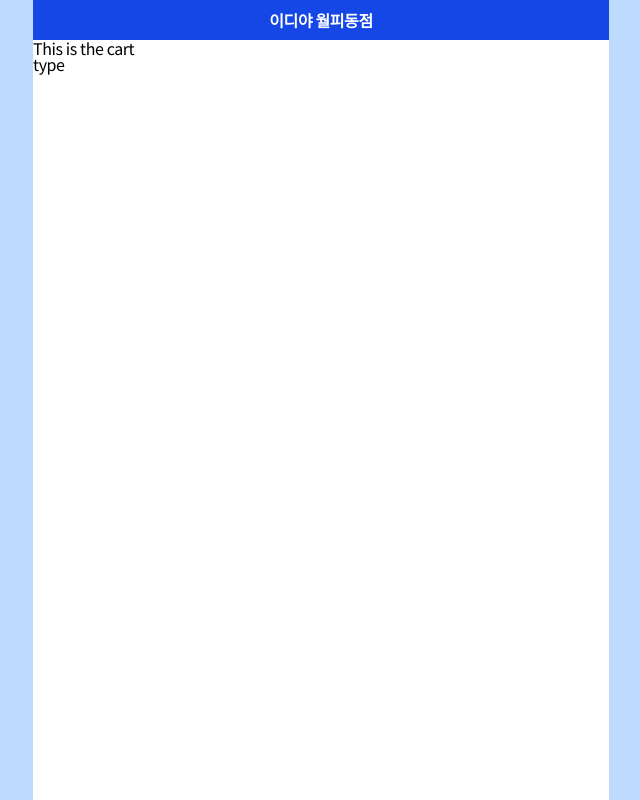
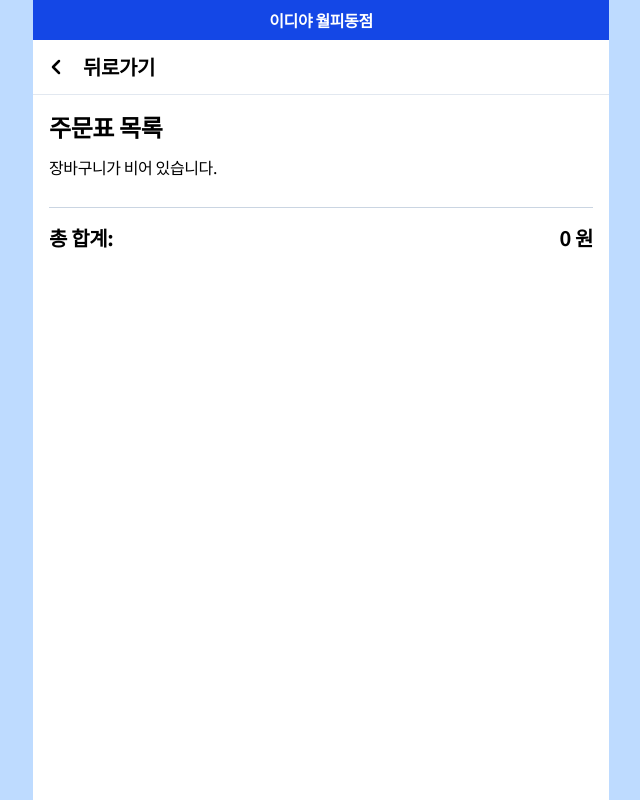
Before and after one commit to branwaySrc/EdiyaSrc, a Next.js app: page /cart in a window 1280 px wide. Shown: the top 800 px of the page, without its empty margins (319-959 px from the left). Built offline with nearby package versions, Linux system fonts and the light colour scheme.

Commit message:
cart function added

```diff
--- a/app/(screens)/cart/page.tsx
+++ b/app/(screens)/cart/page.tsx
@@ -1,8 +1,38 @@
+"use client";
+import { useCart } from "@/app/_util/cartContext";
+import NavHeader from "@/app/_components/tiles/NavHeader";
+
 export default function CartPage() {
+	const { cart } = useCart();
+
+	const total = cart.reduce((sum, item) => sum + item.productPrice, 0);
+
 	return (
 		<>
-			<div>This is the cart</div>
-			<div>type</div>
+			<NavHeader title="뒤로가기" />
+			<main className="p-4">
+				<h1 className="text-2xl font-bold mb-4">주문표 목록</h1>
+				{cart.length === 0 ? (
+					<p>장바구니가 비어 있습니다.</p>
+				) : (
+					<ul className="flex flex-col gap-4">
+						{cart.map((item, index) => (
+							<li key={index} className="flex justify-between items-center border-b pb-2">
+								<div className="flex flex-col">
+									<span className="font-semibold">{item.productName}</span>
+									<span className="text-sm text-slate-600">{item.productPrice} 원</span>
+								</div>
+							</li>
+						))}
+					</ul>
+				)}
+				<div className="mt-8 pt-4 border-t border-slate-300">
+					<p className="text-xl font-bold flex justify-between">
+						<span>총 합계:</span>
+						<span>{total} 원</span>
+					</p>
+				</div>
+			</main>
 		</>
 	);
 }
--- a/app/(screens)/menu/[slug]/page.tsx
+++ b/app/(screens)/menu/[slug]/page.tsx
@@ -1,17 +1,17 @@
-import { defaultItem } from "@/app/util/sampleData";
+import { defaultItem } from "@/app/_util/sampleData";
 import { notFound } from "next/navigation";
 import NavHeader from "@/app/_components/tiles/NavHeader";
 import Image from "next/image";
+import FloatingBar from "@/app/_components/tiles/FloatingBar";
 
-// Correctly define PageProps to indicate 'params' is a Promise
 type PageProps = {
 	params: Promise<{ slug: string }>;
 };
 
 export default async function MenuDetailPage({ params }: PageProps) {
-	// Await the params to get the object with the slug
+	const data = defaultItem;
 	const resolvedParams = await params;
-	const product = defaultItem.find(product => product.slug === resolvedParams.slug);
+	const product = data.find(product => product.slug === resolvedParams.slug);
 
 	if (!product) {
 		notFound();
@@ -29,6 +29,7 @@ export default async function MenuDetailPage({ params }: PageProps) {
 					<p className="font-semibold text-xl">{product.productPrice} 원</p>
 				</div>
 			</main>
+			<FloatingBar product={product} />
 		</>
 	);
 }
--- /dev/null
+++ b/app/_components/items/Toast.tsx
@@ -0,0 +1,12 @@
+interface Props {
+	message?: string;
+}
+export default function Toast(props: Props) {
+	return (
+		<div className="fixed top-8 w-full min-w-sm max-w-xl mx-auto flex items-center justify-center">
+			<article className="p-3 bg-slate-900 w-full text-center mx-8 rounded-lg">
+				<span className="text-white font-bold text-sm">{props.message || "Something has happen"}</span>
+			</article>
+		</div>
+	);
+}
--- a/app/_components/menus/CaffeinMenuList.tsx
+++ b/app/_components/menus/CaffeinMenuList.tsx
@@ -1,5 +1,5 @@
 import Product from "../items/Product";
-import { defaultItem } from "@/app/util/sampleData";
+import { defaultItem } from "@/app/_util/sampleData";
 export default function CaffeinMenuList() {
 	const DATA = defaultItem;
 	return (
--- /dev/null
+++ b/app/_components/tiles/FloatingBar.tsx
@@ -0,0 +1,49 @@
+"use client";
+
+import { useCart, CartItem } from "@/app/_util/cartContext";
+import Toast from "../items/Toast";
+import { useState } from "react";
+import { useRouter } from "next/navigation";
+
+interface Props {
+	product: CartItem;
+}
+
+export default function FloatingBar(props: Props) {
+	const [showToast, setShowToast] = useState(false);
+	const { addToCart } = useCart();
+	const router = useRouter();
+
+	const handleAddToCart = () => {
+		addToCart(props.product);
+		console.log("장바구니에 담았습니다.");
+		setShowToast(true);
+		// 수정된 부분: 3000ms(3초) 지연 시간을 setTimeout의 두 번째 인자로 전달
+		setTimeout(() => {
+			setShowToast(false);
+		}, 2000);
+	};
+
+	const handleOrderClick = () => {
+		router.push("/cart"); // 주문표 버튼 클릭 시 장바구니 페이지로 이동
+	};
+
+	return (
+		<>
+			{showToast && <Toast message="장바구니에 담았습니다." />}
+			<div className="fixed bottom-0 w-full min-w-sm max-w-xl mx-auto border-t border-slate-300 bg-white">
+				<section className="p-2 flex justify-between gap-2">
+					<button onClick={handleAddToCart} className="block items-center justify-center p-4 w-full border-2 border-blue-600 rounded-lg bg-blue-600">
+						<span className="text-white font-bold">장바구니 담기</span>
+					</button>
+					<button
+						onClick={handleOrderClick}
+						className="block items-center justify-center p-4 w-[30%] min-w-[120px] border-2 border-blue-600 rounded-lg"
+					>
+						<span className="text-blue-600 font-bold">주문표</span>
+					</button>
+				</section>
+			</div>
+		</>
+	);
+}
--- /dev/null
+++ b/app/_util/cartContext.tsx
@@ -0,0 +1,49 @@
+"use client";
+
+import { createContext, useContext, useState, useEffect, ReactNode } from "react";
+
+export interface CartItem {
+	slug: string;
+	productName: string;
+	productPrice: number;
+}
+
+interface CartContextType {
+	cart: CartItem[];
+	addToCart: (item: CartItem) => void;
+}
+
+const CartContext = createContext<CartContextType | undefined>(undefined);
+
+interface CartProviderProps {
+	children: ReactNode;
+}
+
+export function CartProvider({ children }: CartProviderProps) {
+	const [cart, setCart] = useState<CartItem[]>([]);
+
+	useEffect(() => {
+		const storedCart = localStorage.getItem("cart");
+		if (storedCart) {
+			setCart(JSON.parse(storedCart));
+		}
+	}, []);
+
+	useEffect(() => {
+		localStorage.setItem("cart", JSON.stringify(cart));
+	}, [cart]);
+
+	const addToCart = (item: CartItem) => {
+		setCart(prevCart => [...prevCart, item]);
+	};
+
+	return <CartContext.Provider value={{ cart, addToCart }}>{children}</CartContext.Provider>;
+}
+
+export function useCart() {
+	const context = useContext(CartContext);
+	if (context === undefined) {
+		throw new Error("useCart must be used within a CartProvider");
+	}
+	return context;
+}
--- a/app/layout.tsx
+++ b/app/layout.tsx
@@ -5,6 +5,7 @@ import MobileLayout from "@/app/_components/layouts/mobileLayout";
 import MobileHeader from "@/app/_components/layouts/mobileHeader";
 import MobileFooter from "./_components/layouts/mobileFooter";
 import MobileBody from "./_components/layouts/mobileBody";
+import { CartProvider } from "./_util/cartContext";
 
 const notoSansKR = Noto_Sans_KR({
 	variable: "--font-noto-sans-kr",
@@ -24,11 +25,13 @@ export default function RootLayout({
 	return (
 		<html lang="en">
 			<body className={`${notoSansKR.variable} antialiased`}>
-				<MobileLayout>
-					<MobileHeader />
-					<MobileBody>{children}</MobileBody>
-					<MobileFooter />
-				</MobileLayout>
+				<CartProvider>
+					<MobileLayout>
+						<MobileHeader />
+						<MobileBody>{children}</MobileBody>
+						<MobileFooter />
+					</MobileLayout>
+				</CartProvider>
 			</body>
 		</html>
 	);
```
Also changed, not shown: app/_util/sampleData.ts (renamed from app/util/sampleData.ts).
